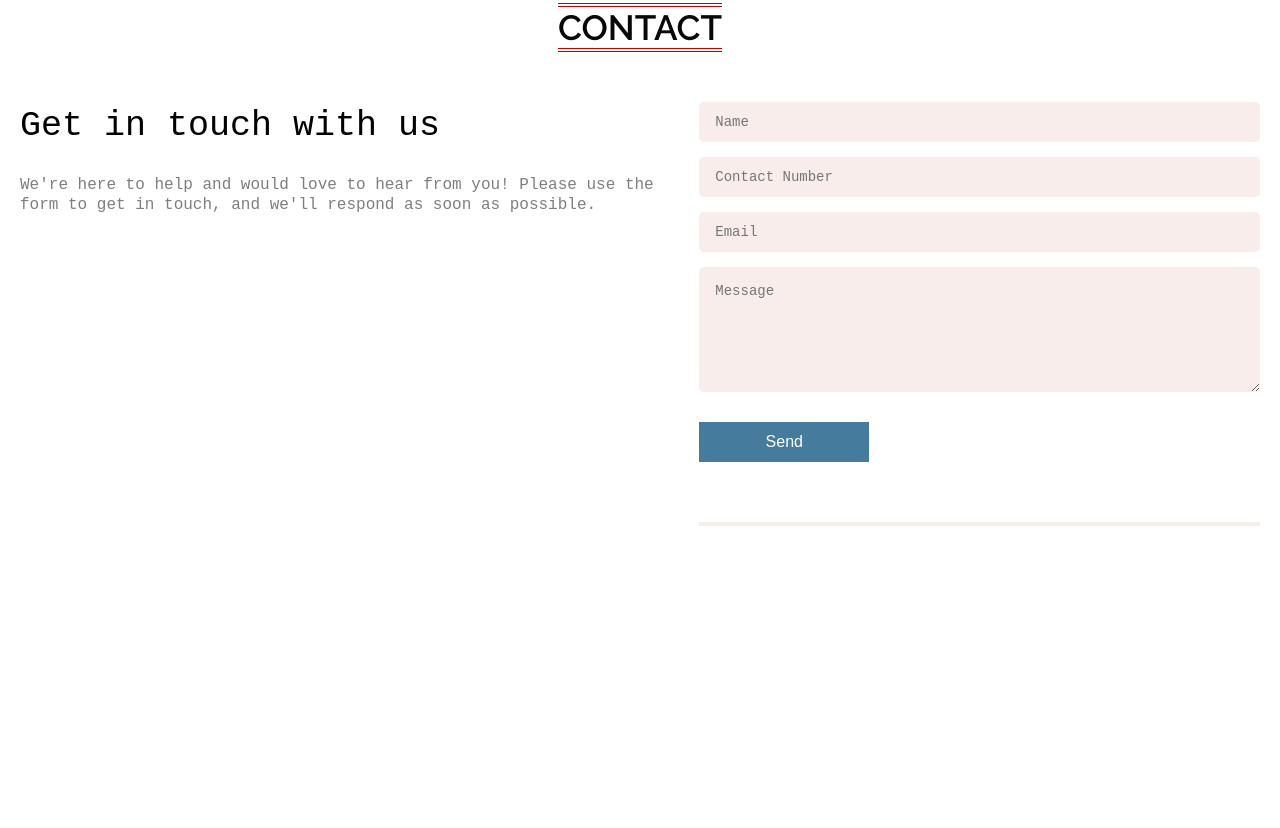
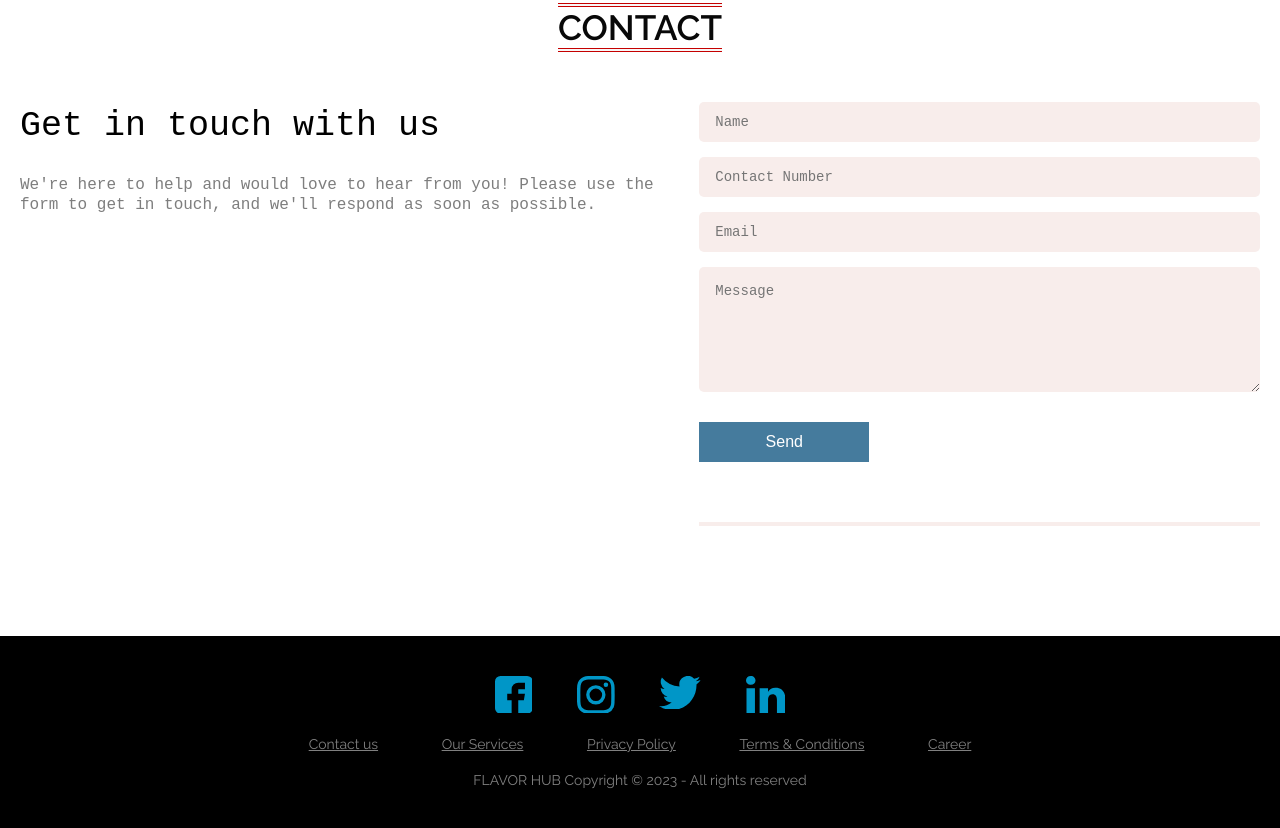
Before and after one commit to halil-yesilyurt/flavor-hub, a plain HTML site: page index.html in a window 1280 px wide. Shown: the part 3611-4439 px from the top of the page. Before the commit the page ends 4247 px from the top, so only its background shows below. Drawn offline with nearby package versions, Linux system fonts and the light colour scheme; a web font is replaced by a local one.

Commit message:
Add footer

```diff
--- a/index.html
+++ b/index.html
@@ -386,11 +386,56 @@
             <textarea class="input textinput input-element" placeholder="Message"></textarea>
             <button class="button">Send</button>
           </div>
-
         </div>
       </div>
     </section>
-
+    <footer class="footer">
+      <div class="footer-inner">
+        <div class="footer-row social-media-icon-container">
+          <a href="https://www.facebook.com/" class="social-icon">
+            <svg height="37.7" id="ihxs6" viewBox="0 0 37.701 37.7" width="37.701" xmlns="http://www.w3.org/2000/svg">
+              <path d="M32.178,0H5.523A5.529,5.529,0,0,0,0,5.522V32.178A5.529,5.529,0,0,0,5.523,37.7H16.641V24.372H12.223V17.746h4.418V13.254a6.634,6.634,0,0,1,6.627-6.627h6.7v6.627h-6.7v4.492h6.7l-1.1,6.627h-5.6V37.7h8.91A5.529,5.529,0,0,0,37.7,32.178V5.522A5.529,5.529,0,0,0,32.178,0Zm0,0"></path>
+            </svg>
+          </a>
+          <a href="https://www.instagram.com/" class="social-icon">
+            <svg height="37.7" id="inclm" viewBox="0 0 37.701 37.7" width="37.701" xmlns="http://www.w3.org/2000/svg">
+              <path
+                d="M37.587,11.078A13.839,13.839,0,0,0,36.711,6.5a9.238,9.238,0,0,0-2.174-3.339A9.241,9.241,0,0,0,31.2.989,13.837,13.837,0,0,0,26.622.114C24.612.022,23.969,0,18.85,0s-5.762.022-7.772.113A13.841,13.841,0,0,0,6.5.99,9.239,9.239,0,0,0,3.164,3.164,9.24,9.24,0,0,0,.989,6.5a13.838,13.838,0,0,0-.875,4.576C.022,13.088,0,13.73,0,18.85s.022,5.762.114,7.772A13.835,13.835,0,0,0,.99,31.2a9.237,9.237,0,0,0,2.174,3.339A9.236,9.236,0,0,0,6.5,36.71a13.832,13.832,0,0,0,4.576.876c2.011.092,2.653.113,7.772.113s5.762-.022,7.772-.113A13.834,13.834,0,0,0,31.2,36.71,9.637,9.637,0,0,0,36.711,31.2a13.834,13.834,0,0,0,.876-4.576c.091-2.011.113-2.653.113-7.772s-.022-5.761-.113-7.772ZM34.194,26.467a10.429,10.429,0,0,1-.649,3.5,6.242,6.242,0,0,1-3.578,3.578,10.43,10.43,0,0,1-3.5.649c-1.987.091-2.584.11-7.617.11s-5.63-.019-7.617-.11a10.433,10.433,0,0,1-3.5-.649,5.842,5.842,0,0,1-2.167-1.41,5.839,5.839,0,0,1-1.41-2.167,10.429,10.429,0,0,1-.649-3.5c-.091-1.988-.11-2.584-.11-7.617s.019-5.629.11-7.617a10.437,10.437,0,0,1,.649-3.5,5.844,5.844,0,0,1,1.41-2.168,5.836,5.836,0,0,1,2.168-1.41,10.428,10.428,0,0,1,3.5-.649c1.988-.091,2.584-.11,7.617-.11h0c5.033,0,5.63.019,7.617.11a10.431,10.431,0,0,1,3.5.649,5.845,5.845,0,0,1,2.167,1.41,5.836,5.836,0,0,1,1.41,2.168,10.42,10.42,0,0,1,.649,3.5c.091,1.988.11,2.584.11,7.617S34.285,24.479,34.194,26.467Zm0,0"
+                transform="translate(0 0)"
+              ></path>
+              <path d="M134.219,124.539a9.68,9.68,0,1,0,9.68,9.68A9.68,9.68,0,0,0,134.219,124.539Zm0,15.963a6.283,6.283,0,1,1,6.284-6.284A6.283,6.283,0,0,1,134.219,140.5Zm0,0" transform="translate(-115.369 -115.369)"></path>
+              <path d="M366.454,90.888a2.262,2.262,0,1,1-2.262-2.262A2.262,2.262,0,0,1,366.454,90.888Zm0,0" transform="translate(-335.279 -82.1)"></path>
+            </svg>
+          </a>
+          <a href="https://twitter.com/" class="social-icon">
+            <svg height="33.932" id="ijipc" viewBox="0 0 41.754 33.932" width="41.754" xmlns="http://www.w3.org/2000/svg">
+              <path
+                d="M66.857,38.045a17.092,17.092,0,0,1-4.92,1.347A8.589,8.589,0,0,0,65.7,34.654a17.149,17.149,0,0,1-5.44,2.078,8.573,8.573,0,0,0-14.6,7.814A24.317,24.317,0,0,1,28.009,35.6,8.575,8.575,0,0,0,30.66,47.032a8.506,8.506,0,0,1-3.88-1.073c0,.036,0,.073,0,.109a8.571,8.571,0,0,0,6.872,8.4,8.6,8.6,0,0,1-3.868.148,8.575,8.575,0,0,0,8,5.949A17.293,17.293,0,0,1,25.1,64.111a24.231,24.231,0,0,0,13.13,3.849c15.756,0,24.373-13.053,24.373-24.373,0-.371-.008-.741-.025-1.108a17.371,17.371,0,0,0,4.275-4.434Z"
+                transform="translate(-25.103 -34.028)"
+              ></path>
+            </svg>
+          </a>
+          <a href="https://www.linkedin.com/" class="social-icon">
+            <svg height="37.649" id="ij4qf" viewBox="0 0 39.398 37.649" width="39.398" xmlns="http://www.w3.org/2000/svg">
+              <path
+                d="M66.466,47.05V61.618H58.02V48.026c0-3.413-1.219-5.743-4.278-5.743a4.62,4.62,0,0,0-4.332,3.088,5.781,5.781,0,0,0-.28,2.058V61.617H40.684s.113-23.02,0-25.4h8.447v3.6c-.017.028-.041.056-.056.083h.056v-.083a8.386,8.386,0,0,1,7.612-4.2c5.557,0,9.723,3.631,9.723,11.432ZM31.848,23.969c-2.889,0-4.78,1.9-4.78,4.388a4.374,4.374,0,0,0,4.669,4.39h.055c2.946,0,4.778-1.951,4.778-4.39a4.388,4.388,0,0,0-4.722-4.388ZM27.57,61.618h8.444v-25.4H27.57Z"
+                transform="translate(-27.068 -23.969)"
+              ></path>
+            </svg>
+          </a>
+        </div>
+        <div class="footer-row footer-links">
+          <ul>
+            <li><a href="#">Contact us</a></li>
+            <li><a href="#">Our Services</a></li>
+            <li><a href="#">Privacy Policy</a></li>
+            <li><a href="#">Terms & Conditions</a></li>
+            <li><a href="#">Career</a></li>
+          </ul>
+        </div>
+        <div class="footer-row copyright-text">FLAVOR HUB Copyright © 2023 - All rights reserved</div>
+      </div>
+    </footer>
     <script src="https://cdn.jsdelivr.net/npm/swiper@10/swiper-bundle.min.js"></script>
     <script src="https://kit.fontawesome.com/35f4be6c78.js" crossorigin="anonymous"></script>
     <script src="app.js"></script>
--- a/style.css
+++ b/style.css
@@ -639,3 +639,57 @@ section:not(.slider) {
 }
 
 /* contact end */
+/* footer start */
+
+.footer {
+  background: #000;
+  padding: 3rem 0px;
+  font-family: var(--secondary-font);
+  text-align: center;
+}
+.footer .footer-row {
+  width: 100%;
+  margin: 0 auto;
+  padding: 1rem;
+  color: gray;
+  font-size: 1.4rem;
+}
+.social-media-icon-container {
+  display: flex;
+  max-width: 400px;
+  justify-content: space-evenly;
+  margin: 0 auto;
+}
+.social-icon {
+  fill: #0096c7;
+  cursor: pointer;
+  transition: all ease 0.3s;
+}
+.social-icon:hover,
+.social-icon:focus {
+  fill: #ade8f4;
+}
+.footer .footer-row a {
+  text-decoration: none;
+  color: gray;
+  transition: all 0.5s;
+}
+.footer .footer-row a:hover {
+  color: #fff;
+}
+.footer .footer-row ul {
+  width: 100%;
+}
+.footer .footer-row ul li {
+  display: inline-block;
+  margin: 0px 30px;
+}
+.footer .footer-row ul li a{
+  text-decoration: underline;
+}
+.footer .footer-row ul li a:hover,
+.footer .footer-row ul li a:focus{
+  text-decoration: none;
+}
+
+/* footer end */
```
